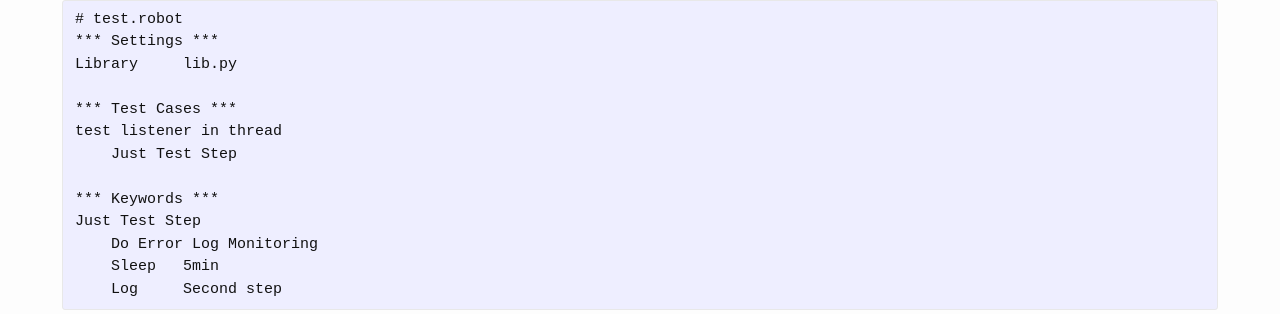
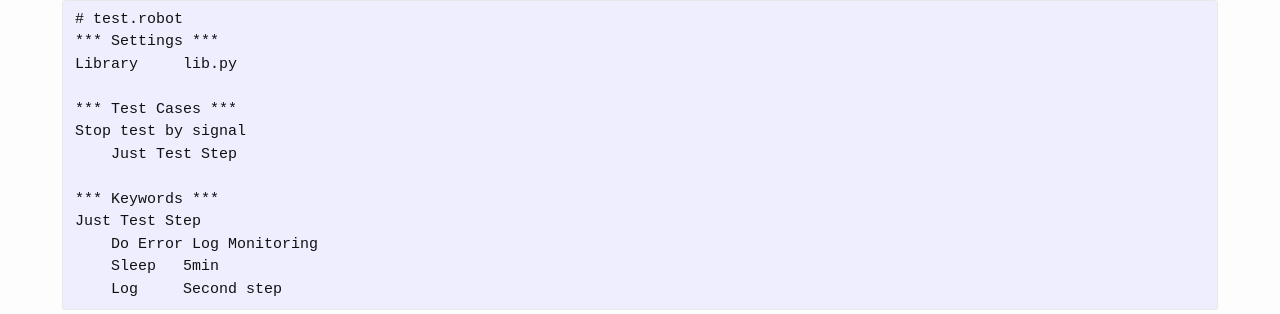
Before and after one commit to feiyuw/feiyuw.github.io, a Jekyll site: the page built from _posts/2015-06-03-stop-robotframework-in-a-monitor-thread.md, in a window 1280 px wide and 900 px high, scrolled down 1905 px. Shown: the part 376-690 px from the top of the window. Built offline with Jekyll 4.4.1, drawn with Linux system fonts in a browser that asks for light colours; nearby versions of some CDN libraries; Markdown is read by kramdown in place of the engine named in the settings; comment, search, counter and statistics services are not loaded.

Commit message:
update test case name, and some steps in another blog

```diff
--- a/_posts/2015-06-03-stop-robotframework-in-a-monitor-thread.md
+++ b/_posts/2015-06-03-stop-robotframework-in-a-monitor-thread.md
@@ -104,7 +104,7 @@ Add library to the test case.
 Library     lib.py
 
 *** Test Cases ***
-test listener in thread
+Stop test by signal
     Just Test Step
 
 *** Keywords ***
```
Also changed, not shown: _posts/2015-06-02-debug-robotframework-case-in-ipython.md (+3 -1 lines).
